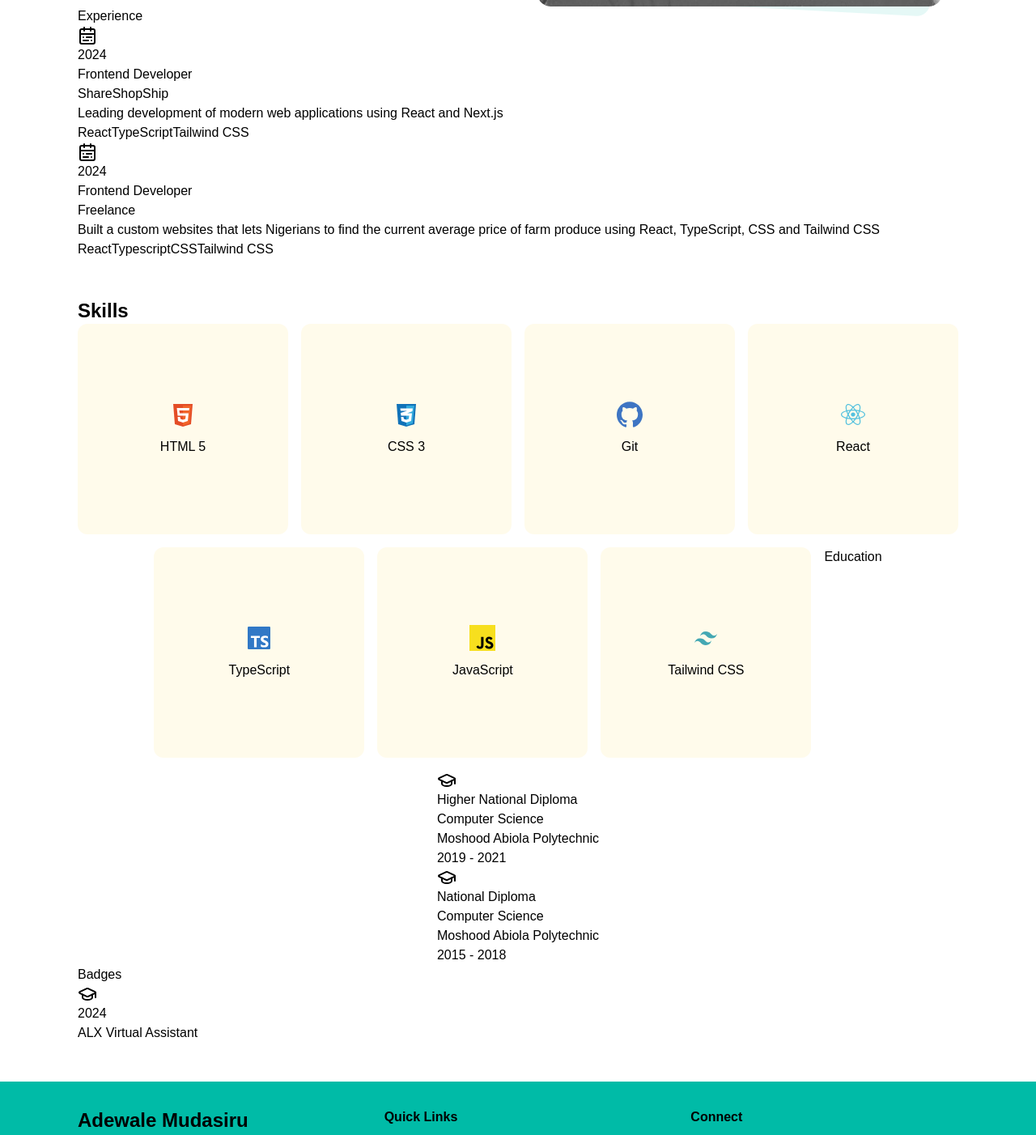
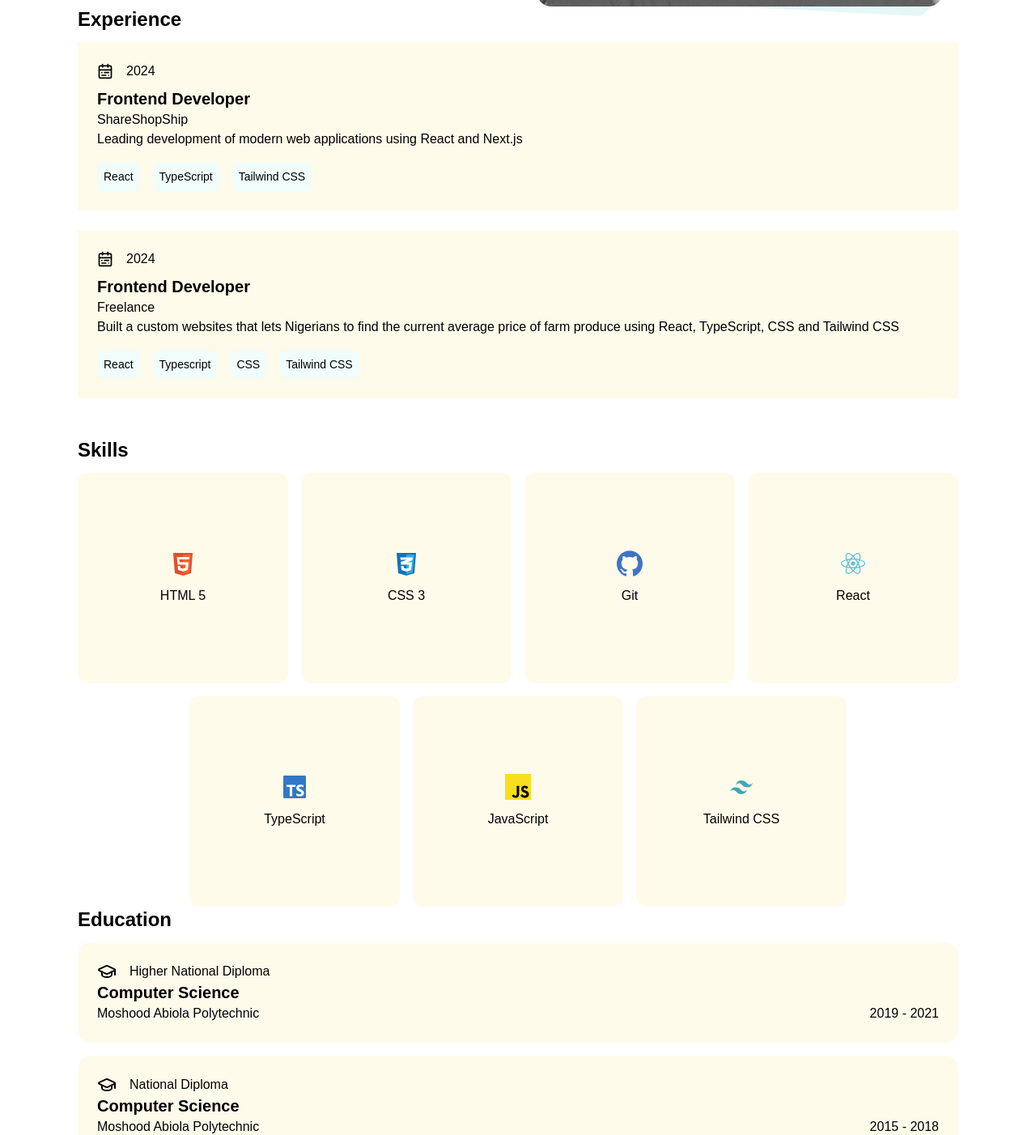
Before and after one commit to adewalemudasiru/adewalemudasiru, a React (Vite) app: page /about in a window 1280 px wide. Shown: the part 760-2162 px from the top of the page at 81% size. Built offline with nearby package versions, Linux system fonts and the light colour scheme; a web font is replaced by a local one.

Commit message:
add external link icon, update layout styles, and remove unused test page

```diff
--- a/src/App.jsx
+++ b/src/App.jsx
@@ -12,7 +12,6 @@ import { Analytics } from "@vercel/analytics/react";
 import { SpeedInsights } from "@vercel/speed-insights/react";
 import Projects from "./pages/projects/Projects";
 import Contact from "./pages/contact/Contact";
-import Test from "./pages/test";
 
 const PrivateRouter = createBrowserRouter(
   createRoutesFromElements(
@@ -22,7 +21,6 @@ const PrivateRouter = createBrowserRouter(
         <Route path="/about" element={<About />} />
         <Route path="/projects" element={<Projects />} />
         <Route path="/contact" element={<Contact />} />
-        <Route path="/index" element={<Test />} />
       </Route>
     </>
   )
--- a/src/components/data/allData.js
+++ b/src/components/data/allData.js
@@ -1,7 +1,6 @@
 import {
   House,
   User,
-  Camera,
   Trophy,
   Code,
   Users,
@@ -23,6 +22,7 @@ import ts from "../../assets/icons/typescript.svg";
 import tailwind from "../../assets/icons/tailwind.svg";
 import youtube from "../../assets/icons/youtube.svg";
 import linkedin from "../../assets/icons/linkedin.svg";
+import externallink from "../../assets/icons/external-link.svg";
 
 export const myData = {
   navItems: [
@@ -171,10 +171,21 @@ export const myData = {
     {
       image:
         "https://cdn.pixabay.com/photo/2016/11/30/20/58/programming-1873854_960_720.png",
+
       title: "Chat App",
       description:
         "lorem ipsum dolor sit amet consectetur adipisicing elit. Adipisci, quas.",
       stack: ["React", "TypeScript", "Tailwind CSS"],
+      info: [
+        {
+          icon: externallink,
+          link: "https://github.com",
+        },
+        {
+          icon: github,
+          link: "https://github.com",
+        },
+      ],
     },
     {
       image:
@@ -183,6 +194,16 @@ export const myData = {
       description:
         "lorem ipsum dolor sit amet consectetur adipisicing elit. Adipisci, quas.",
       stack: ["React", "TypeScript", "Tailwind CSS"],
+      info: [
+        {
+          icon: externallink,
+          link: "https://github.com",
+        },
+        {
+          icon: github,
+          link: "https://github.com",
+        },
+      ],
     },
     {
       image:
@@ -191,6 +212,16 @@ export const myData = {
       description:
         "lorem ipsum dolor sit amet consectetur adipisicing elit. Adipisci, quas.",
       stack: ["React", "TypeScript", "Tailwind CSS"],
+      info: [
+        {
+          icon: externallink,
+          link: "https://github.com",
+        },
+        {
+          icon: github,
+          link: "https://github.com",
+        },
+      ],
     },
   ],
   contact: [
@@ -202,7 +233,7 @@ export const myData = {
     {
       icon: MapPin,
       name: "Location",
-      value: "Nigeiia",
+      value: "Nigeria",
     },
     {
       icon: Phone,
--- a/src/layout/RootLayout.jsx
+++ b/src/layout/RootLayout.jsx
@@ -7,7 +7,7 @@ const RootLayout = () => {
   return (
     <div className="grid grid-rows-[auto,1fr,auto] min-h-screen">
       <Navigation />
-      <main className="max-w-6xl mx-auto px-4 sm:px-6 lg:px-8 pt-24 pb-12">
+      <main className="w-full max-w-6xl mx-auto px-4 sm:px-6 lg:px-8 pt-24 pb-12">
         <Outlet />
       </main>
       <Footer className="bg-teal-500" />
--- a/src/pages/about/sections/Details.jsx
+++ b/src/pages/about/sections/Details.jsx
@@ -5,29 +5,31 @@ const Details = () => {
   return (
     <div>
       <div>
-        <h3>Experience</h3>
+        <h3 className="text-2xl font-bold mb-3">Experience</h3>
+        <div className="grid gap-6">
+          {myData.experience.map((exp) => (
+            <div key={exp.company} className="bg-amber-50 p-6">
+              <div className="flex items-center gap-4 mb-1">
                 <div>
-          {myData.experience.map((exp) => (
-            <div key={exp.company}>
-              <div>
-                <div>
-                  <exp.icon />
+                  <exp.icon size={20} />
                 </div>
                 <span>{exp.period}</span>
               </div>
 
-              <h4>{exp.jobTitle}</h4>
+              <h4 className="text-xl font-bold mt-2">{exp.jobTitle}</h4>
               <p>{exp.company}</p>
-              <p>{exp.description}</p>
-              <ul>
-                <li>{exp.technologies}</li>
+              <p className="mb-4">{exp.description}</p>
+              <ul className="flex gap-4 ">
+                {exp.technologies.map((tech) => (
+                  <li className="text-sm bg-teal-50 p-2 rounded-lg">{tech}</li>
+                ))}
               </ul>
             </div>
           ))}
         </div>
       </div>
-      <div>
-        <h3 className="text-2xl font-bold mt-12">Skills</h3>
+      <div className=" mt-12">
+        <h3 className="text-2xl font-bold mb-3">Skills</h3>
         <div className="flex flex-wrap justify-center gap-4">
           {myData.stack.map((skill) => (
             <div
@@ -38,26 +40,26 @@ const Details = () => {
               <span className="text-center">{skill.name}</span>
             </div>
           ))}
-          <h3>Education</h3>
-          <div>
+        </div>
+        <h3 className="text-2xl font-bold mb-3">Education</h3>
+        <div className="grid gap-4">
           {myData.education.map((edu) => (
-              <div key={edu.certificate}>
-                <div>
+            <div key={edu.certificate} className="bg-amber-50 p-6 rounded-2xl">
+              <div className="flex items-center gap-4">
                 <div>
                   <edu.icon />
                 </div>
                 <span>{edu.certificate}</span>
               </div>
-                <h4>{edu.course}</h4>
-                <div>
+              <h4 className="text-xl font-bold">{edu.course}</h4>
+              <div className="flex justify-between items-center">
                 <p>{edu.school}</p>
                 <span>{edu.period}</span>
               </div>
             </div>
           ))}
         </div>
-        </div>
-        <h3>Badges</h3>
+        <h3 className="text-2xl font-bold mb-3">Badges</h3>
         <div>
           {myData.badges.map((badge) => (
             <div>
--- a/src/pages/projects/Projects.jsx
+++ b/src/pages/projects/Projects.jsx
@@ -1,5 +1,7 @@
 import React from "react";
 import { myData } from "../../components/data/allData";
+import git from "../../assets/icons/git.svg";
+import { SquareArrowOutUpRight } from "lucide-react";
 
 const Projects = () => {
   const [firsProject, ...restOfProjects] = myData.projects;
@@ -15,31 +17,84 @@ const Projects = () => {
       </div>
       <div className="mb-12">
         <h3 className="text-2xl font-bold mb-3">Latest Project</h3>
-        <div className="grid grid-cols-1 md:grid-cols-2  gap-12 rounded-2xl bg-red-500 overflow-hidden">
-          <div>
-            <img src={firsProject.image} alt={firsProject.title} />
+        <div className="group grid grid-cols-1 md:grid-cols-2 rounded-2xl overflow-hidden border-0 border-gray-100 hover:border hover:border-teal-500 shadow-md hover:shadow-lg transition ease-in-out duration-300">
+          <div className="relative overflow-hidden ">
+            <img
+              src={firsProject.image}
+              alt={firsProject.title}
+              className="w-full h-64 object-cover"
+              loading="lazy"
+              decoding="async"
+            />
+            <div className="absolute inset-0 bg-gradient-to-t from-black/60 to-transparent opacity-0 group-hover:opacity-100  transition-opacity duration-300 flex items-end justify-start p-6 z-20">
+              <div className="flex gap-3 transition ease-in-out duration-300">
+                {firsProject.info.map((item) => (
+                  <a href={item.link} className="bg-teal-500 p-2 rounded-lg">
+                    <img
+                      src={item.icon}
+                      className="w-5 h-5"
+                      loading="lazy"
+                      decoding="async"
+                    />
+                  </a>
+                ))}
+              </div>
+            </div>
           </div>
-          <div className="flex flex-col justify-center p-6">
-            <h4 className="text-2xl font-bold">{firsProject.title}</h4>
-            <p className="mb-4">{firsProject.description}</p>
-            <span className="flex flex-col gap-2 mt-auto">
-              {firsProject.stack.map((item) => item)}
-            </span>
+          <div className="flex flex-col justify-center p-6 mt-6 md:mt-0">
+            <h4 className="text-2xl font-bold mb-3">{firsProject.title}</h4>
+            <p className="text-lg mb-4">{firsProject.description}</p>
+            <ul className="flex gap-3 mt-auto">
+              {firsProject.stack.map((item) => (
+                <li className="text-xs tracking-wide font-semibold bg-amber-50 px-2 py-1 rounded-full">
+                  {item}
+                </li>
+              ))}
+            </ul>
           </div>
         </div>
       </div>
       <div>
         <h3 className="text-2xl font-bold mb-3">All Projects</h3>
-        <div>
+        <div className="grid md:grid-cols-2 lg:grid-cols-3 gap-6">
           {restOfProjects.map((project) => (
-            <div>
-              <img src={project.image} alt={project.title} />
-              <div>
-                <h4>{project.title}</h4>
-                <p>{project.description}</p>
-                <span className="flex flex-col gap-2">
-                  {project.stack.map((item) => item)}
-                </span>
+            <div className="group rounded-2xl overflow-hidden border-0 border-gray-100 hover:border hover:border-teal-500 shadow-md hover:shadow-lg transition ease-in-out duration-300">
+              <div className="relative overflow-hidden">
+                <img
+                  src={project.image}
+                  alt={project.title}
+                  loading="lazy"
+                  decoding="async"
+                  className=" w-full h-52 object-cover"
+                />
+                <div className="absolute inset-0 bg-gradient-to-t from-black/60 to-transparent opacity-0 group-hover:opacity-100  transition-opacity duration-300 flex items-end justify-start p-6 z-20">
+                  <div className="flex gap-3">
+                    {project.info.map((item) => (
+                      <a
+                        href={item.link}
+                        className="bg-teal-500 p-2 rounded-lg"
+                      >
+                        <img
+                          src={item.icon}
+                          className="w-5 h-5"
+                          loading="lazy"
+                          decoding="async"
+                        />
+                      </a>
+                    ))}
+                  </div>
+                </div>
+              </div>
+              <div className="p-6">
+                <h4 className="text-xl font-bold mb-3">{project.title}</h4>
+                <p className="text-md mb-4">{project.description}</p>
+                <ul className="flex gap-3">
+                  {project.stack.map((item) => (
+                    <li className="text-xs tracking-wide font-semibold bg-amber-50 px-2 py-1 rounded-full">
+                      {item}
+                    </li>
+                  ))}
+                </ul>
               </div>
             </div>
           ))}
--- a/src/pages/test/index.jsx
+++ /dev/null
@@ -1,35 +0,0 @@
-import React from "react";
-import { myData } from "../../components/data/allData";
-// import Input from "../../components/elements/form/Input";
-// import TextArea from "../../components/elements/form/TextArea";
-
-const Projects = () => {
-  const [firsProject, ...restOfProjects] = myData.projects;
-  return (
-    <div>
-      <div className="mb-12 w-full">
-        <h2 className="text-center text-5xl font-bold mb-6">Projects</h2>
-        <div className="grid space-y-8 w-full">
-          {myData.contact.map((item) => (
-            <div className="flex items-center p-4 gap-4 bg-amber-50 rounded-2xl w-full">
-              <div>
-                <item.icon size={20} />
-              </div>
-              <div>
-                <h4 className="text-sm tracking-widest">{item.name}</h4>
-                <p className="text-md font-semibold">{item.value}</p>
-              </div>
-            </div>
-          ))}
-        </div>
-      </div>
-      <div className="mb-12"></div>
-      <div>
-        <h3 className="text-2xl font-bold mb-3">All Projects</h3>
-        <div className="w-full"></div>
-      </div>
-    </div>
-  );
-};
-
-export default Projects;
```
Also changed, not shown: src/assets/icons/external-link.svg (added). Lines whose indentation alone changed are shown as unchanged.
